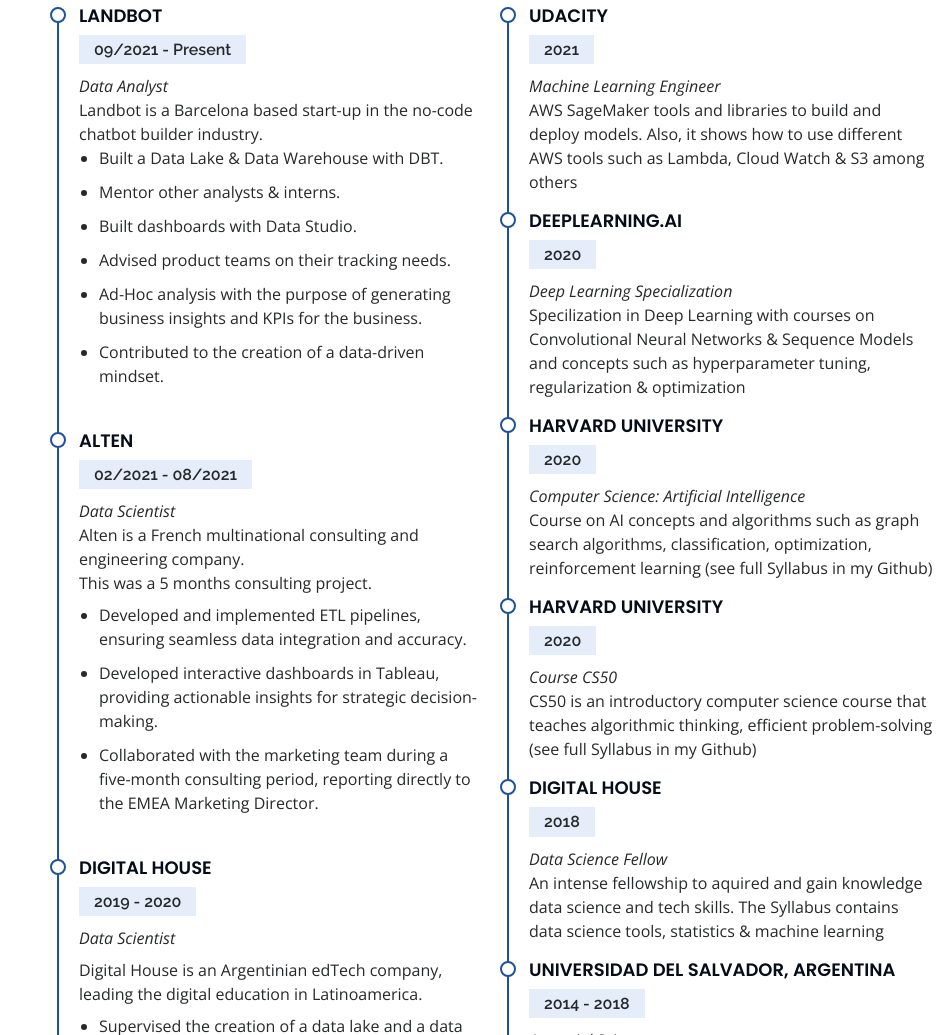
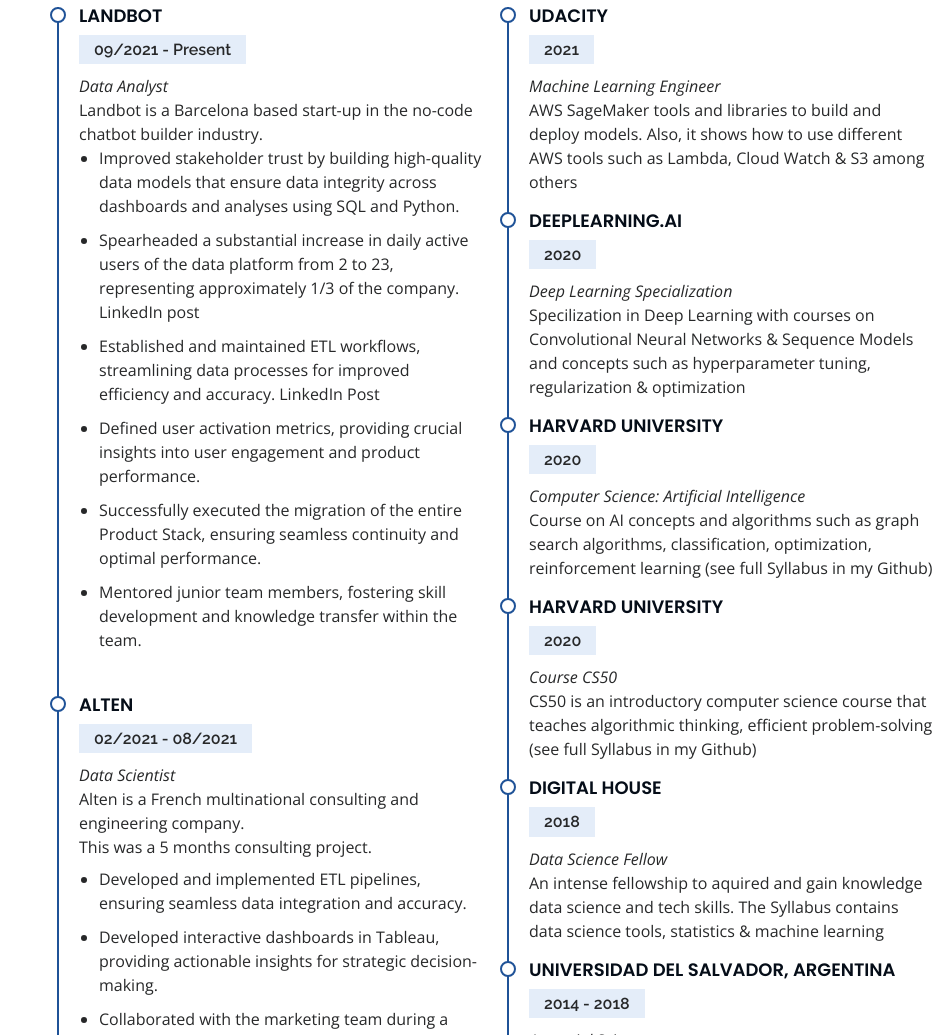
Before and after one commit to pato0301/pato0301.github.io, a plain HTML site: page index.html in a window 1280 px wide. Shown: the part 1447-2482 px from the top of the page, without its empty margins (335-1280 px from the left). Drawn offline with nearby package versions, Linux system fonts and the light colour scheme; files whose address does not match are found by name.

Commit message:
update current job

```diff
--- a/index.html
+++ b/index.html
@@ -469,12 +469,12 @@
               <p><em>Data Analyst</em></p>
               <p>Landbot is a Barcelona based start-up in the no-code chatbot builder industry.</p>
               <ul>
-                <li>Built a Data Lake &amp; Data Warehouse with DBT.</li>
-                <li>Mentor other analysts &amp; interns.</li>
-                <li>Built dashboards with Data Studio.</li>
-                <li>Advised product teams on their tracking needs.</li>
-                <li>Ad-Hoc analysis with the purpose of generating business insights and KPIs for the business.</li>
-                <li>Contributed to the creation of a data-driven mindset.</li>
+                <li>Improved stakeholder trust by building high-quality data models that ensure data integrity across dashboards and analyses using SQL and Python.</li>
+                <li>Spearheaded a substantial increase in daily active users of the data platform from 2 to 23, representing approximately 1/3 of the company. <a href="https://www.linkedin.com/feed/update/urn:li:activity:6980920921993707521?utm_source=share&utm_medium=member_desktop">LinkedIn post</a></li>
+                <li>Established and maintained ETL workflows, streamlining data processes for improved efficiency and accuracy. <a href="https://www.linkedin.com/feed/update/urn:li:activity:6960221954637238273?utm_source=share&utm_medium=member_desktop">LinkedIn Post</a></li>
+                <li>Defined user activation metrics, providing crucial insights into user engagement and product performance.</li>
+                <li>Successfully executed the migration of the entire Product Stack, ensuring seamless continuity and optimal performance.</li>
+                <li>Mentored junior team members, fostering skill development and knowledge transfer within the team.</li>
               </ul>
             </div>
             <div class="resume-item">
```
